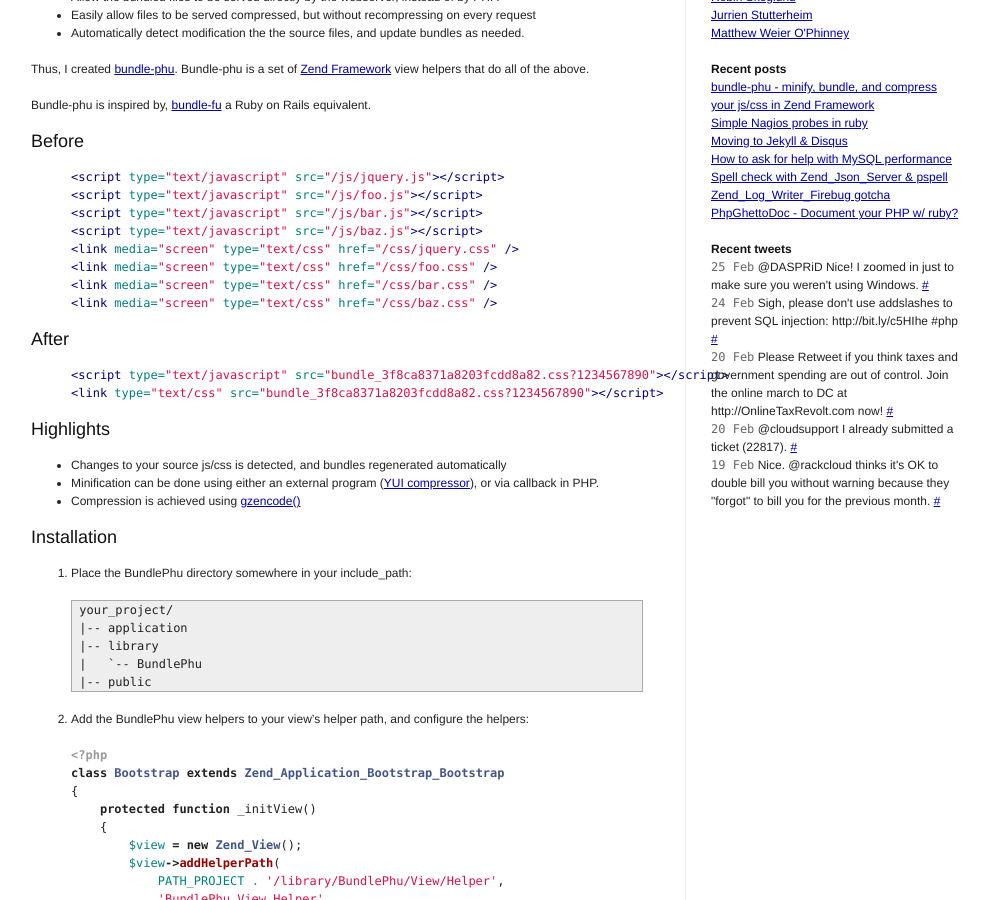
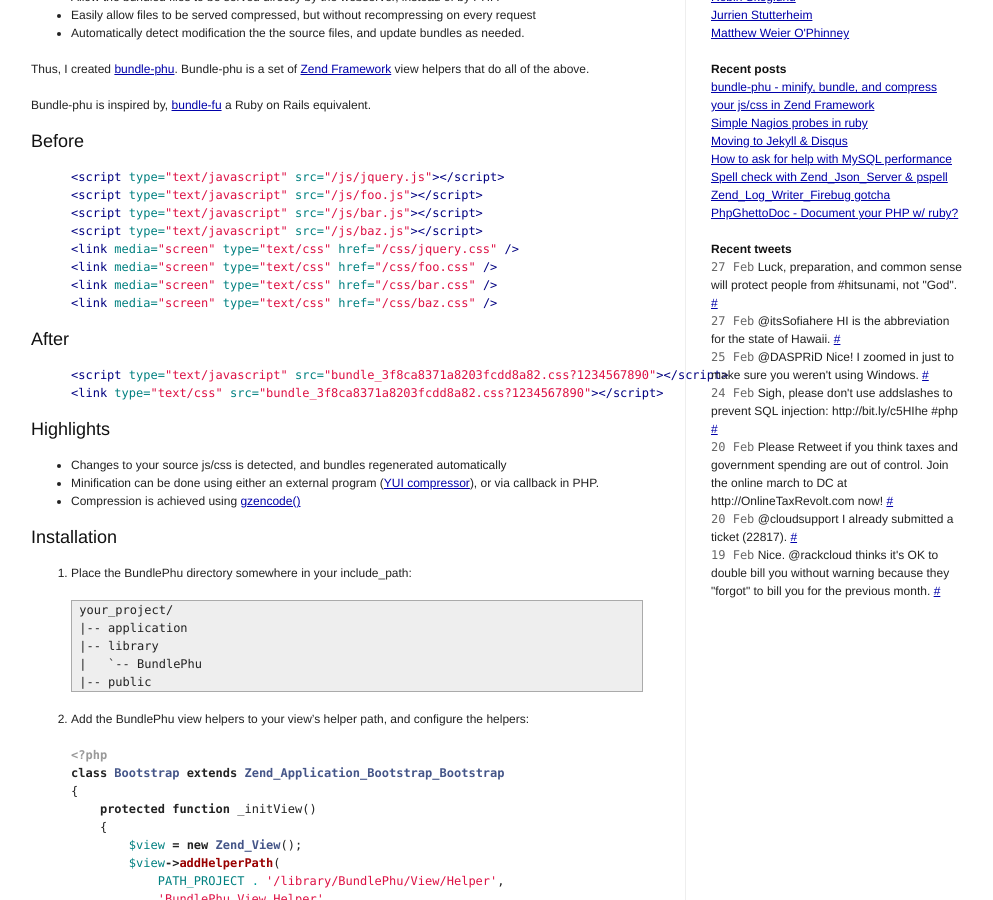
Before and after one commit to hobodave/hobodave.github.com, a Jekyll site: the page built from index.html, in a window 1280 px wide and 900 px high, scrolled down 337 px. Shown: the whole window, without its empty margins (134-1127 px from the left). Built offline with Jekyll 4.4.1, drawn with Linux system fonts in a browser that asks for light colours; Markdown is read by kramdown in place of the engine named in the settings; comment, search, counter and statistics services are not loaded.

Commit message:
Automatic tweet update

```diff
--- a/_includes/twitter.html
+++ b/_includes/twitter.html
@@ -1,4 +1,6 @@
 <ul id="twitter_list" class="pull-1">
+<li><span class="gentle">27 Feb</span> Luck, preparation, and common sense will protect people from #hitsunami, not &quot;God&quot;. <a href="http://twitter.com/hobodave/status/9746146103">#</a></li>
+<li><span class="gentle">27 Feb</span> @itsSofiahere HI is the abbreviation for the state of Hawaii. <a href="http://twitter.com/hobodave/status/9745988079">#</a></li>
 <li><span class="gentle">25 Feb</span> @DASPRiD Nice! I zoomed in just to make sure you weren't using Windows. <a href="http://twitter.com/hobodave/status/9641758038">#</a></li>
 <li><span class="gentle">24 Feb</span> Sigh, please don't use addslashes to prevent SQL injection: http://bit.ly/c5HIhe #php <a href="http://twitter.com/hobodave/status/9554518785">#</a></li>
 <li><span class="gentle">20 Feb</span> Please Retweet if you think taxes and government spending are out of control. Join the online march to DC at http://OnlineTaxRevolt.com now! <a href="http://twitter.com/hobodave/status/9396420961">#</a></li>
```
